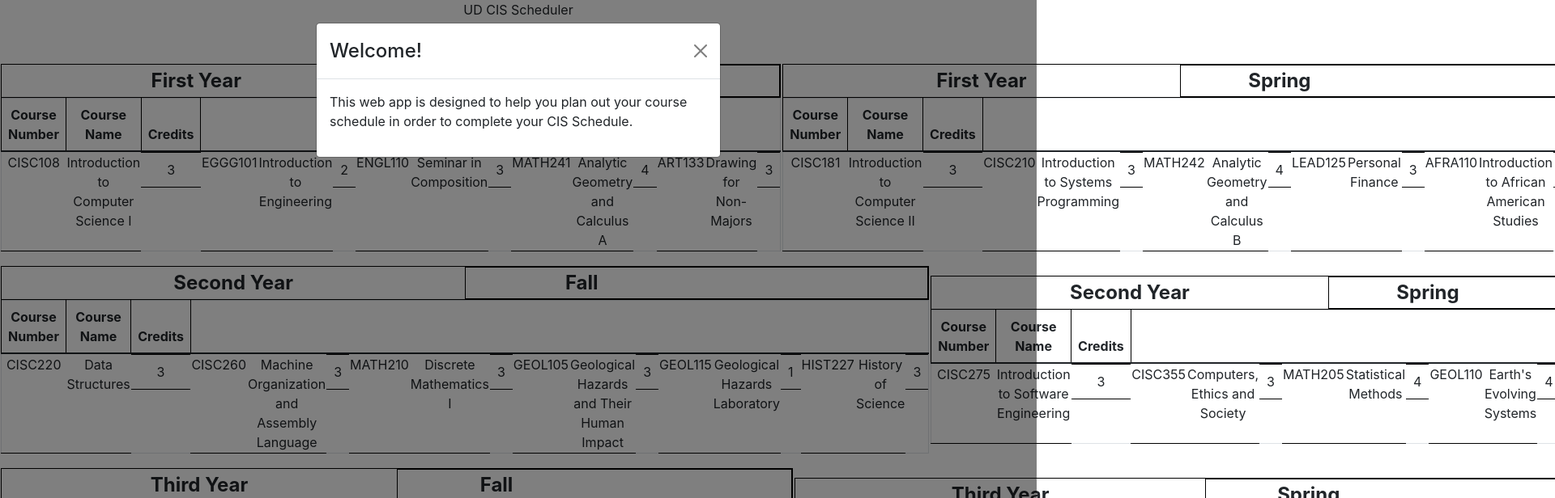
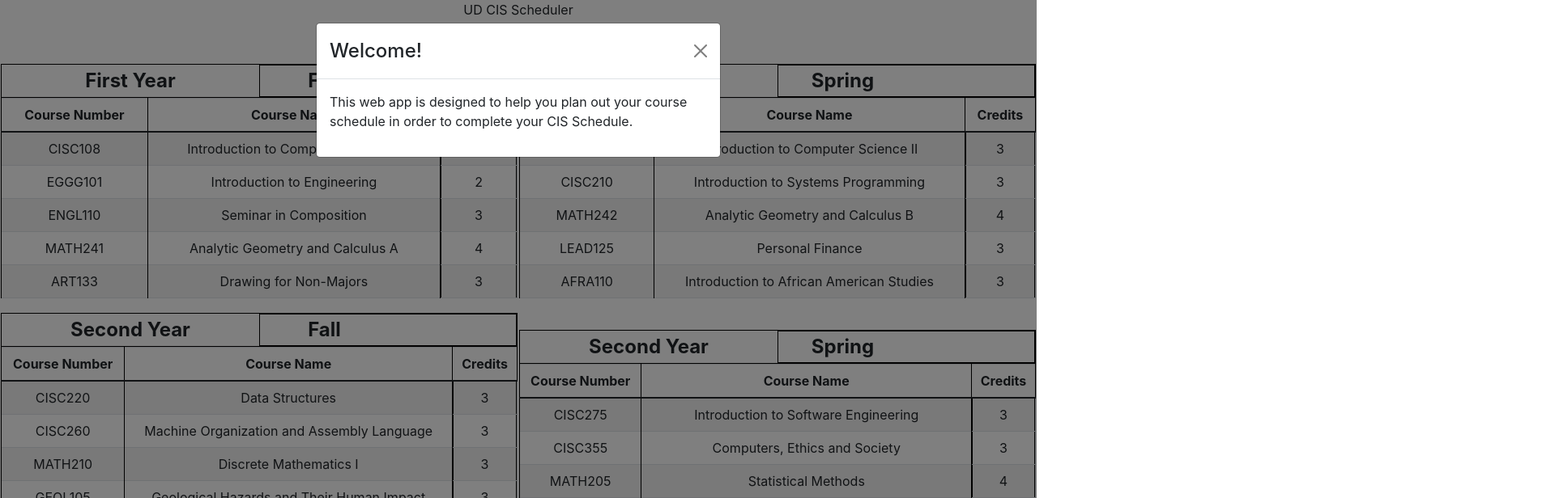
Before and after one commit to UD-CISC275-F21/ud-cis-scheduler-team-15, a React (Create React App) app: page / in a window 1280 px wide. Shown: the top 616 px of the page at 81% size, 1920 px wide, since content can reach past the window. Built offline with nearby package versions, Linux system fonts and the light colour scheme.

Commit message:
new 'key' prop, table formatting fixed, new labels

```diff
--- a/src/components/SemesterTable.tsx
+++ b/src/components/SemesterTable.tsx
@@ -24,6 +24,8 @@ export function SemesterTable({sem_index, plan, setPlan}:
                     onMouseLeave={() => {
                         setDotsStyle({display: "none"});
                     }} className="SemesterHeader">
+                    <tbody>
+                        <tr>
                             <td className = "split">
                                 <strong className="poolLabel">{plan[sem_index].semester}</strong>
                                 <button aria-label = "Sem Menu Dots" className = "dotButton" style = {dotsStyle} onClick = {()=>setChangePromptVis(true)}>
@@ -32,6 +34,8 @@ export function SemesterTable({sem_index, plan, setPlan}:
                                     <div className = "dot"></div>
                                 </button>
                             </td>
+                        </tr>
+                    </tbody>
                 </table>
                 <SemesterMenu sem_index={sem_index} plan={plan} setPlan={setPlan} semMenuVis={changePromptVis} setSemMenuVis={setChangePromptVis}></SemesterMenu>
 
@@ -52,10 +56,11 @@ export function SemesterTable({sem_index, plan, setPlan}:
                     <tbody>
                         {plan[sem_index].courses.map((c:Course, index:number) => {
                             return (
-                                <CourseViewer key={index} index={index} sem_index={sem_index} plan={plan} setPlan={setPlan}></CourseViewer>
+                                <tr key={index} aria-label="Course Viewer">
+                                    <CourseViewer index={index} sem_index={sem_index} plan={plan} setPlan={setPlan}></CourseViewer>
+                                </tr>
                             );
-                        }
-                        )}
+                        })}
                     </tbody>
                 </Table>
             </div>
@@ -70,6 +75,8 @@ export function SemesterTable({sem_index, plan, setPlan}:
                     onMouseLeave={() => {
                         setDotsStyle({display: "none"});
                     }} className="SemesterHeader">
+                    <tbody>
+                        <tr>
                             <td className="yearLabel">
                                 <strong>{plan[sem_index].year}</strong>
                             </td>
@@ -81,6 +88,8 @@ export function SemesterTable({sem_index, plan, setPlan}:
                                     <div className = "dot"></div>
                                 </button>
                             </td>
+                        </tr>
+                    </tbody>
                 </table>
                 <SemesterMenu sem_index={sem_index} plan={plan} setPlan={setPlan} semMenuVis={changePromptVis} setSemMenuVis={setChangePromptVis}></SemesterMenu>
 
@@ -101,14 +110,14 @@ export function SemesterTable({sem_index, plan, setPlan}:
                     <tbody>
                         {plan[sem_index].courses.map((c:Course, index:number) => {
                             return (
-                                <CourseViewer key={index} index={index} sem_index={sem_index} plan={plan} setPlan={setPlan}></CourseViewer>
+                                <tr key={index} aria-label="Course Viewer">
+                                    <CourseViewer index={index} sem_index={sem_index} plan={plan} setPlan={setPlan}></CourseViewer>
+                                </tr>
                             );
-                        }
-                        )}
+                        })}
                     </tbody>
                 </Table>
             </div>
         );
     }
-
 }
```
Lines whose indentation alone changed are shown as unchanged.
